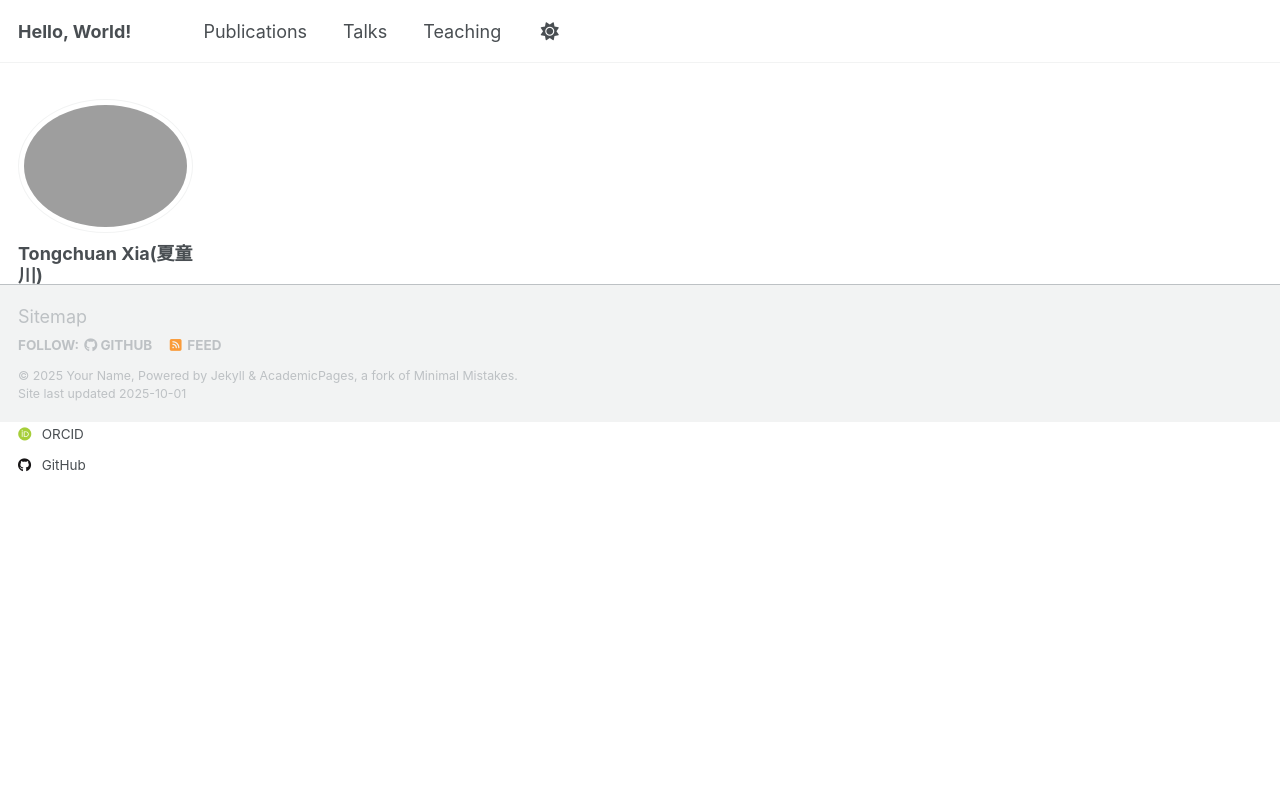
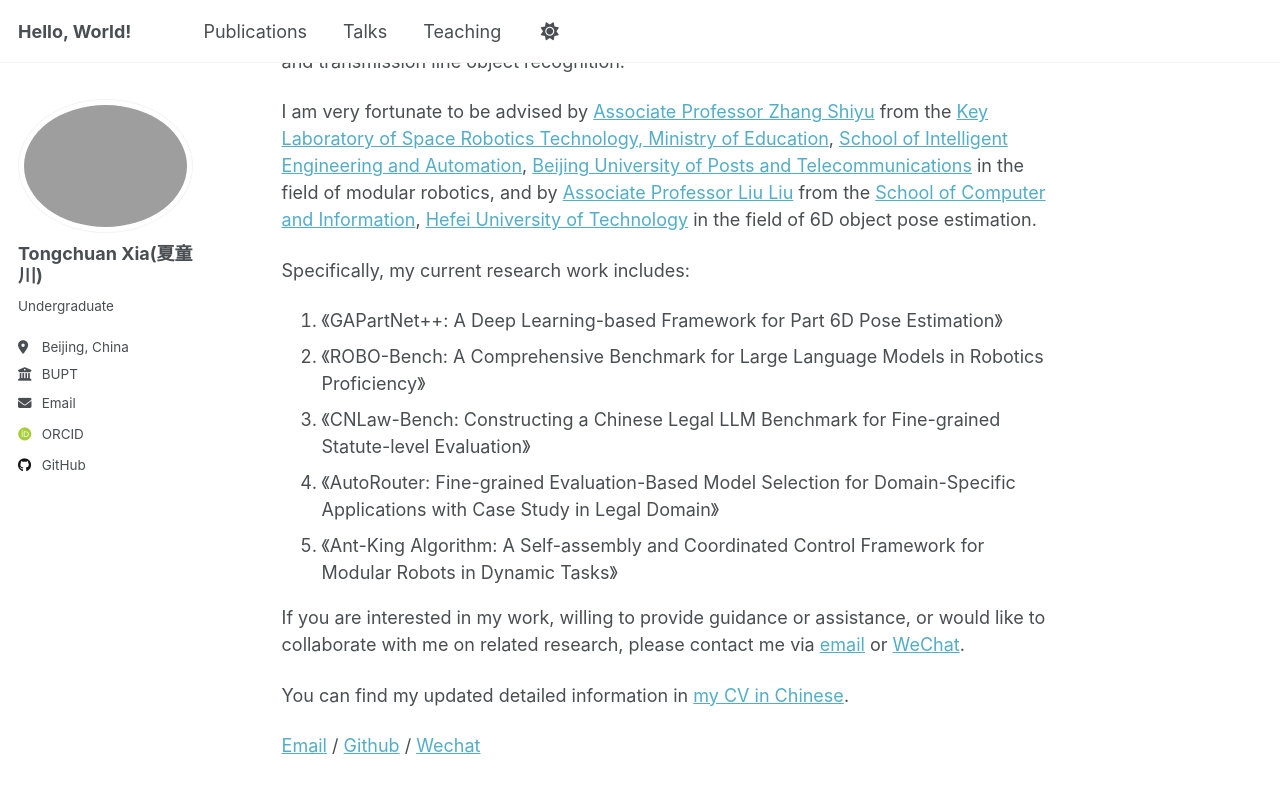
Before and after one commit to Heartune/Heartune.github.io, a Jekyll site: the page built from _pages/about.md, in a window 1280 px wide and 900 px high, scrolled down 1545 px. Shown: the top 793 px of the window. Built offline with Jekyll 4.4.1, drawn with Linux system fonts in a browser that asks for light colours; some web fonts are replaced; a script that is not in the unit is left out; before the commit the page ends 1967 px from its top, so only the background shows below that; some of the changed text lies outside the part shown.

Commit message:
更新about页面：添加具体研究项目列表和联系方式

```diff
--- a/_pages/about.md
+++ b/_pages/about.md
@@ -13,6 +13,16 @@ redirect_from:
 
 我很幸运地得到了北京邮电大学[智能工程与自动化学院](https://iea.bupt.edu.cn/)[空间机器人教育部重点实验室](https://baike.baidu.com/item/%E7%A9%BA%E9%97%B4%E6%9C%BA%E5%99%A8%E4%BA%BA%E6%8A%80%E6%9C%AF%E6%95%99%E8%82%B2%E9%83%A8%E5%B7%A5%E7%A8%8B%E7%A0%94%E7%A9%B6%E4%B8%AD%E5%BF%83%EF%BC%88%E5%8C%97%E4%BA%AC%E9%82%AE%E7%94%B5%E5%A4%A7%E5%AD%A6%EF%BC%89/20793572)的[张时毓副教授](https://teacher.bupt.edu.cn/zhangshiyu/zh_CN/index.htm)在模块化机器人领域的指导，以及合肥工业大学[计算机与信息学院](https://ci.hfut.edu.cn/)的[刘浏副教授](https://hfut-liuliu.com/)在物体6D位姿估计领域的指导。
 
+具体地说，我目前正在研究的工作有：
+
+1. 《GAPartNet++: 基于深度学习的部件6D位姿估计框架》
+2. 《ROBO-Bench：面向机器人学科精通度的大型语言模型综合基准》
+3. 《CNLaw-Bench：面向细分法典评估的中国法律大模型基准构建研究》
+4. 《AutoRouter：面向特定领域应用的基于细粒度基准评估的模型选择》
+5. 《Ant-King Algorithm：面向动态任务的模块化机器人自组装与协同控制框架》
+
+如果您对我的工作感兴趣，有意愿提供指导或帮助，或希望与我共同开展相关研究，请通过[邮件](mailto:xtc_heartune@bupt.edu.cn)或[微信](../images/WeChat.jpg)联系我。
+
 您可以在[我的中文简历](../assets/简历29.png)中查看我保持更新的详细信息。
 
 ---
@@ -23,6 +33,16 @@ I serve as Deputy Director of the Science and Technology Innovation Practice Dep
 
 I am very fortunate to be advised by [Associate Professor Zhang Shiyu](https://teacher.bupt.edu.cn/zhangshiyu/zh_CN/index.htm) from the [Key Laboratory of Space Robotics Technology, Ministry of Education](https://baike.baidu.com/item/%E7%A9%BA%E9%97%B4%E6%9C%BA%E5%99%A8%E4%BA%BA%E6%8A%80%E6%9C%AF%E6%95%99%E8%82%B2%E9%83%A8%E5%B7%A5%E7%A8%8B%E7%A0%94%E7%A9%B6%E4%B8%AD%E5%BF%83%EF%BC%88%E5%8C%97%E4%BA%AC%E9%82%AE%E7%94%B5%E5%A4%A7%E5%AD%A6%EF%BC%89/20793572), [School of Intelligent Engineering and Automation](https://iea.bupt.edu.cn/), [Beijing University of Posts and Telecommunications](https://www.bupt.edu.cn/) in the field of modular robotics, and by [Associate Professor Liu Liu](https://hfut-liuliu.com/) from the [School of Computer and Information](https://ci.hfut.edu.cn/), [Hefei University of Technology](https://www.hfut.edu.cn/) in the field of 6D object pose estimation.
 
-You can find my updated detailed information in [my CV in Chinese](../assets/简历29.png)
+Specifically, my current research work includes:
+
+1. 《GAPartNet++: A Deep Learning-based Framework for Part 6D Pose Estimation》
+2. 《ROBO-Bench: A Comprehensive Benchmark for Large Language Models in Robotics Proficiency》
+3. 《CNLaw-Bench: Constructing a Chinese Legal LLM Benchmark for Fine-grained Statute-level Evaluation》
+4. 《AutoRouter: Fine-grained Evaluation-Based Model Selection for Domain-Specific Applications with Case Study in Legal Domain》
+5. 《Ant-King Algorithm: A Self-assembly and Coordinated Control Framework for Modular Robots in Dynamic Tasks》
+
+If you are interested in my work, willing to provide guidance or assistance, or would like to collaborate with me on related research, please contact me via [email](mailto:xtc_heartune@bupt.edu.cn) or [WeChat](../images/WeChat.jpg).
+
+You can find my updated detailed information in [my CV in Chinese](../assets/简历29.png).
 
 [Email](mailto:xtc_heartune@bupt.edu.cn) / [Github](https://github.com/Heartune) / [Wechat](../images/WeChat.jpg)
```
